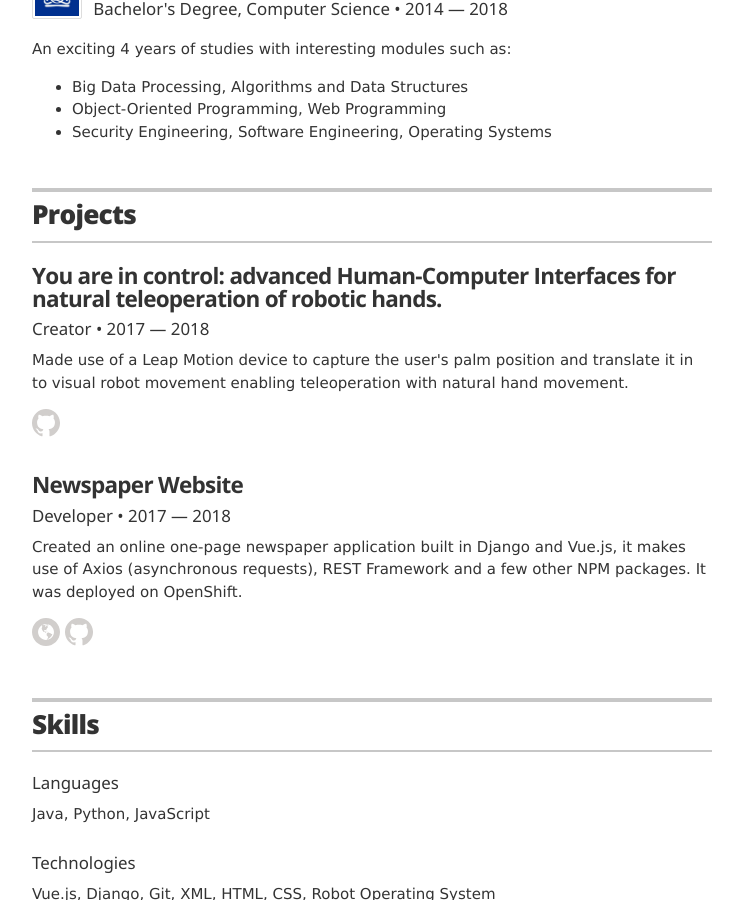
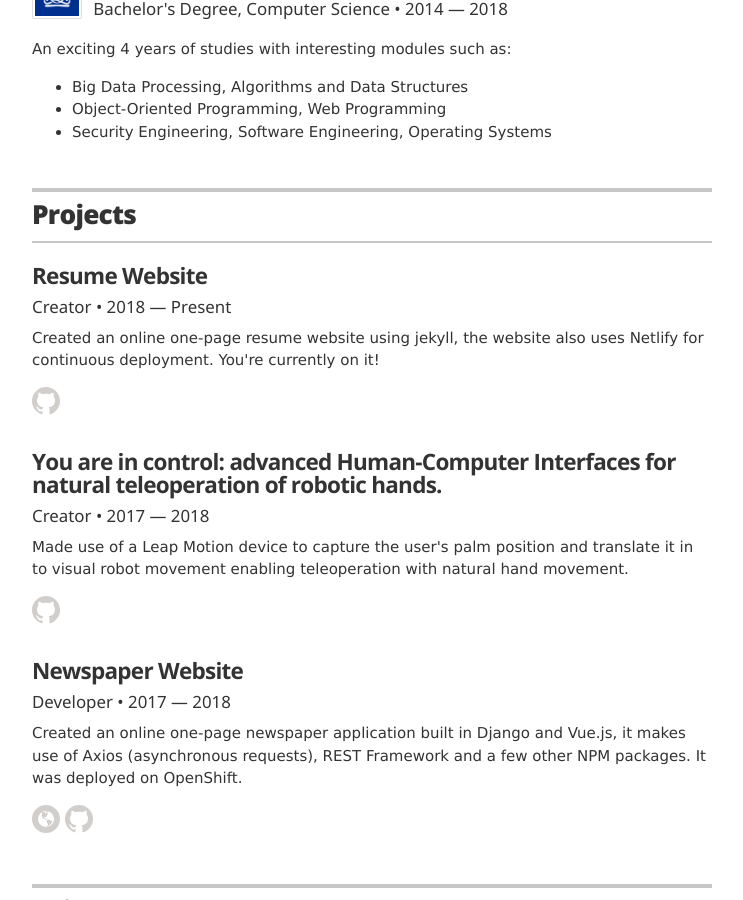
Before and after one commit to xylust/resume-web, a Jekyll site: the page built from index.html, in a window 1280 px wide and 900 px high, scrolled down 967 px. Shown: the whole window, without its empty margins (268-1011 px from the left). Built offline with Jekyll 4.4.1, drawn with Linux system fonts in a browser that asks for light colours.

Commit message:
added this website as a project

```diff
--- a/_data/projects.yml
+++ b/_data/projects.yml
@@ -1,4 +1,11 @@
 # Projects
+
+# Web Project
+- project: Resume Website
+  role: Creator
+  duration: 2018 &mdash; Present
+  git: "https://github.com/xylust/resume-web"
+  description: Created an online one-page resume website using jekyll, the website also uses Netlify for continuous deployment. You're currently on it!
 
 # Dissertation
 - project: "You are in control: advanced Human-Computer Interfaces for natural teleoperation of robotic hands."
@@ -8,7 +15,7 @@
   git: "https://github.com/xylust/teleop-robot"
   description: Made use of a Leap Motion device to capture the user's palm position and translate it in to visual robot movement enabling teleoperation with natural hand movement.
 
-# Web Project
+# University Project (Web Programming)
 - project: Newspaper Website
   role: Developer
   duration: 2017 &mdash; 2018
```
